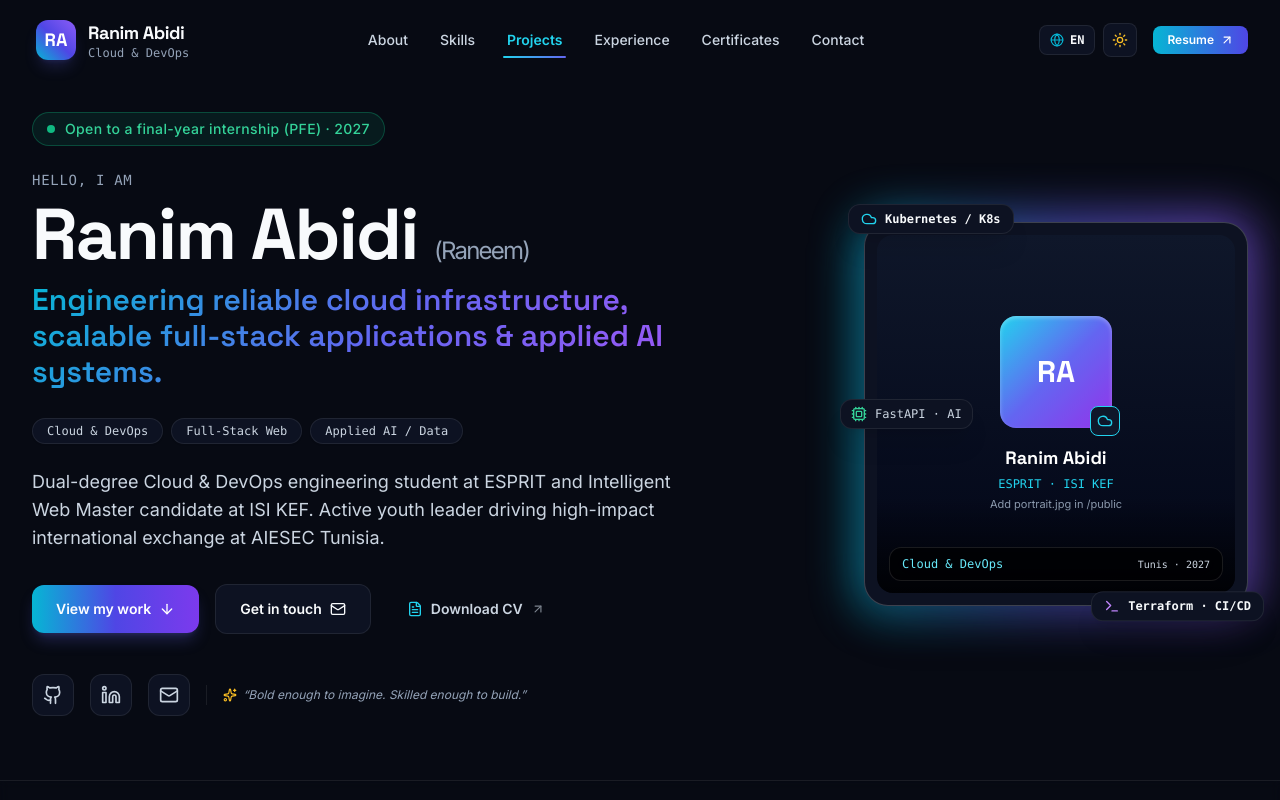
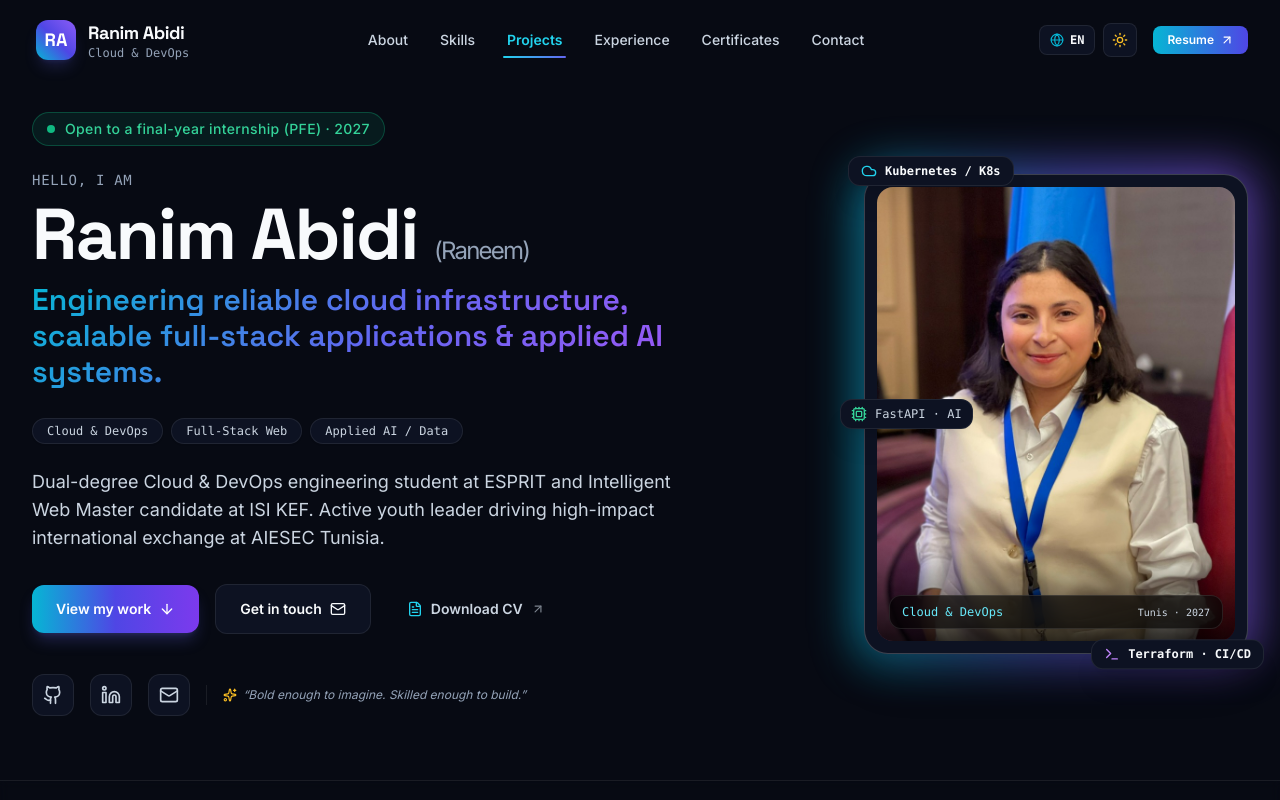
Before and after one commit to Ranim-Abidi/My-Portfolio, a Next.js app: page / in a window 1280 px wide. Shown: the top 800 px of the page. Built offline with nearby package versions, Linux system fonts and the light colour scheme.

Commit message:
feat: integrate official portrait and refine hero framing

```diff
--- a/components/Hero.tsx
+++ b/components/Hero.tsx
@@ -153,7 +153,7 @@ export default function Hero() {
 
           {/* Right Column: Portrait Frame with Ambient Aura & Floating Badges (5 cols) */}
           <div className="lg:col-span-5 flex justify-center lg:justify-end">
-            <div className="relative group w-72 sm:w-80 md:w-96 aspect-square max-w-sm">
+            <div className="relative group w-72 sm:w-80 md:w-96 aspect-[4/5] max-w-sm">
 
               {/* Radial gradient frame backdrops */}
               <div className="absolute -inset-1.5 rounded-3xl bg-gradient-to-r from-cyan-500 via-indigo-500 to-violet-500 opacity-70 blur-xl group-hover:opacity-100 transition duration-500 group-hover:blur-2xl" />
@@ -169,7 +169,7 @@ export default function Hero() {
                       alt={`Portrait of ${profile.name}`}
                       fill
                       priority
-                      className="object-cover object-center group-hover:scale-105 transition-transform duration-500"
+                      className="object-cover object-[center_18%] group-hover:scale-105 transition-transform duration-500"
                       onError={() => setImageError(true)}
                     />
                   ) : (
```
Also changed, not shown: public/portrait.jpg.
